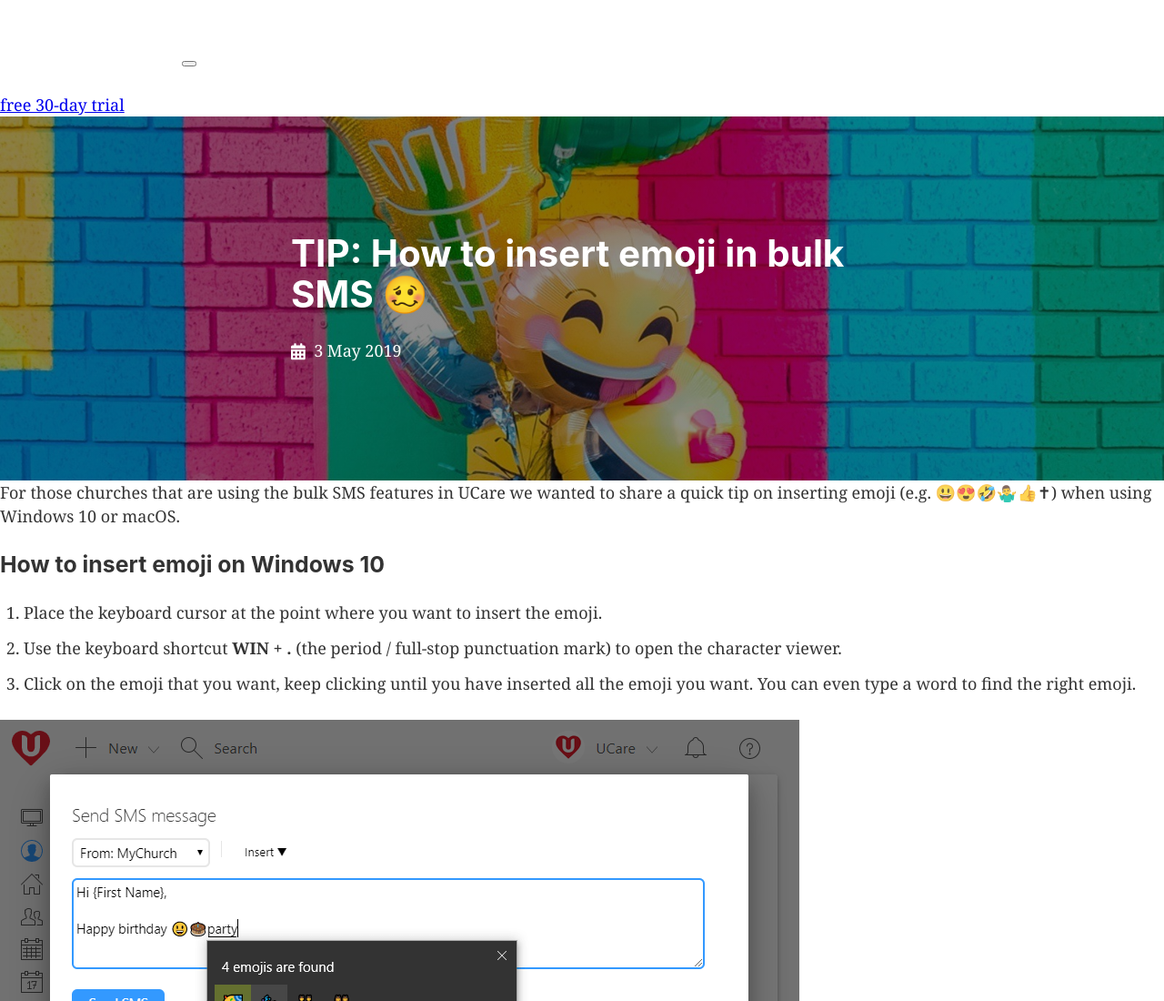
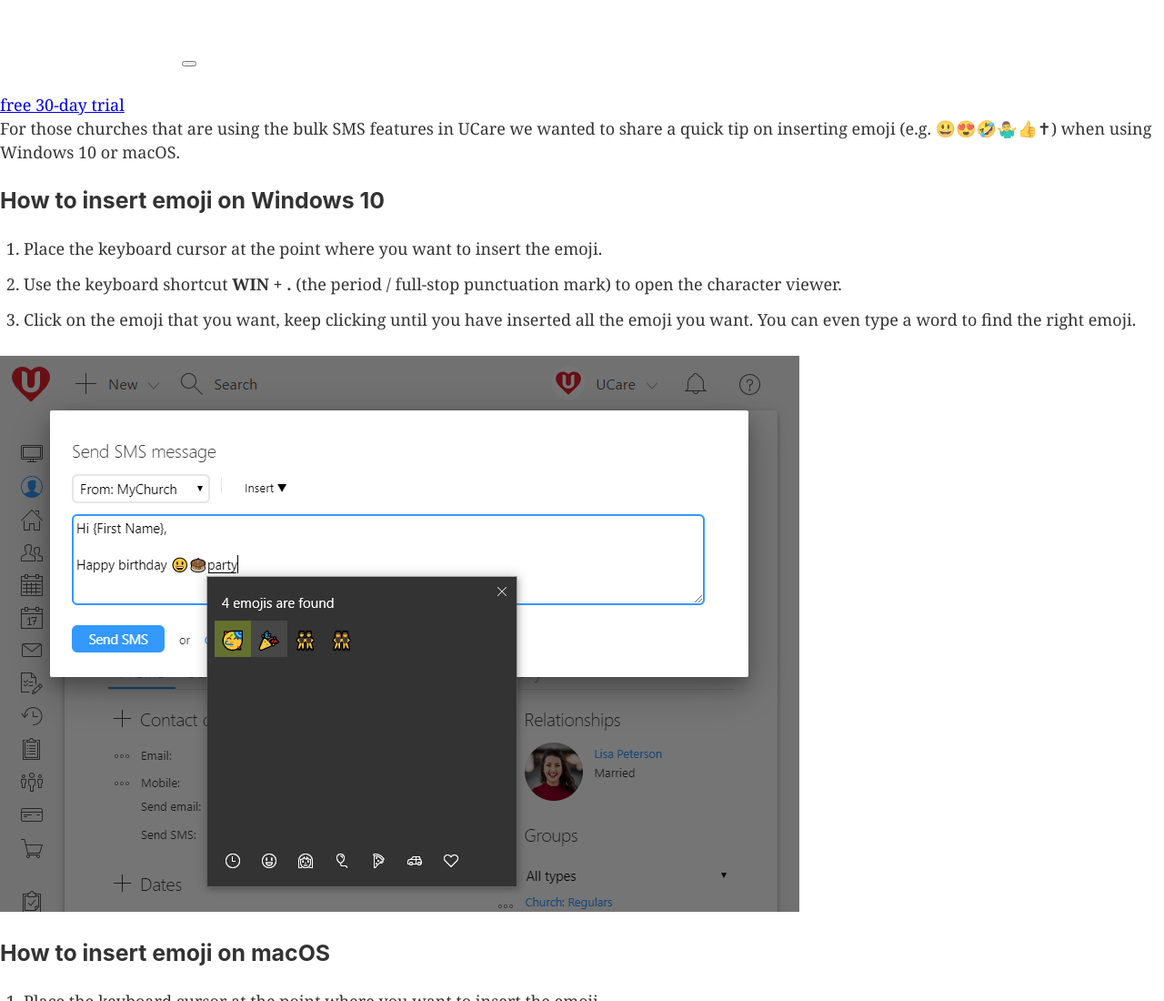
Before and after one commit to ucare-technologies/ucarehq, a Gatsby site: page /post/tip-how-to-insert-emoji-in-bulk-sms/ in a window 1280 px wide. Shown: the top 1100 px of the page at 91% size. Built offline with nearby package versions, Linux system fonts and the light colour scheme; Gatsby itself is replaced by a stand-in of ours.

Commit message:
gatsby deplou

```diff
--- a/src/templates/blog-post.js
+++ b/src/templates/blog-post.js
@@ -10,10 +10,11 @@
 const BlogPost = (props) => {
   const post = props.data.markdownRemark;
   const { title, date } = post.frontmatter;
-  const { featured_image: { publicURL } } = post.frontmatter;
+  const { featured_image } = post.frontmatter;
+  console.log(featured_image);
   return (
     <Layout>
-      <div
+      {/* <div
         className="container-fluid text-center p-0 blog-post"
         style={ {
           backgroundImage: `linear-gradient( rgba(0, 0, 0, 0.45), rgba(0, 0, 0, 0.45) ), url(${publicURL})`,
@@ -28,7 +29,7 @@
             { moment(date).format("D MMMM YYYY") }
           </span>
         </div>
-      </div>
+      </div> */}
       <div className="container" >
         <div dangerouslySetInnerHTML={{ __html: post.html }}></div>
       </div>
```
